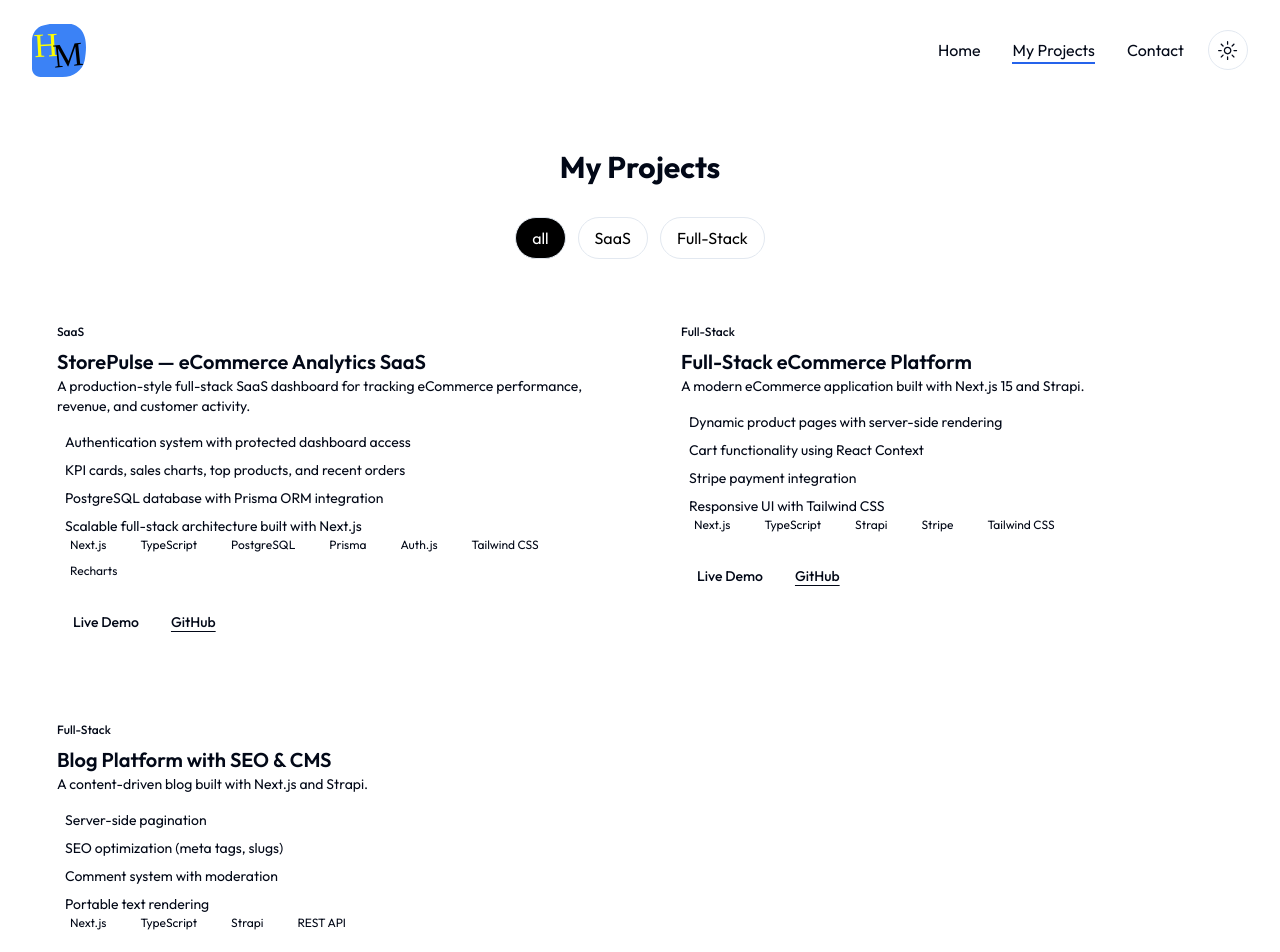
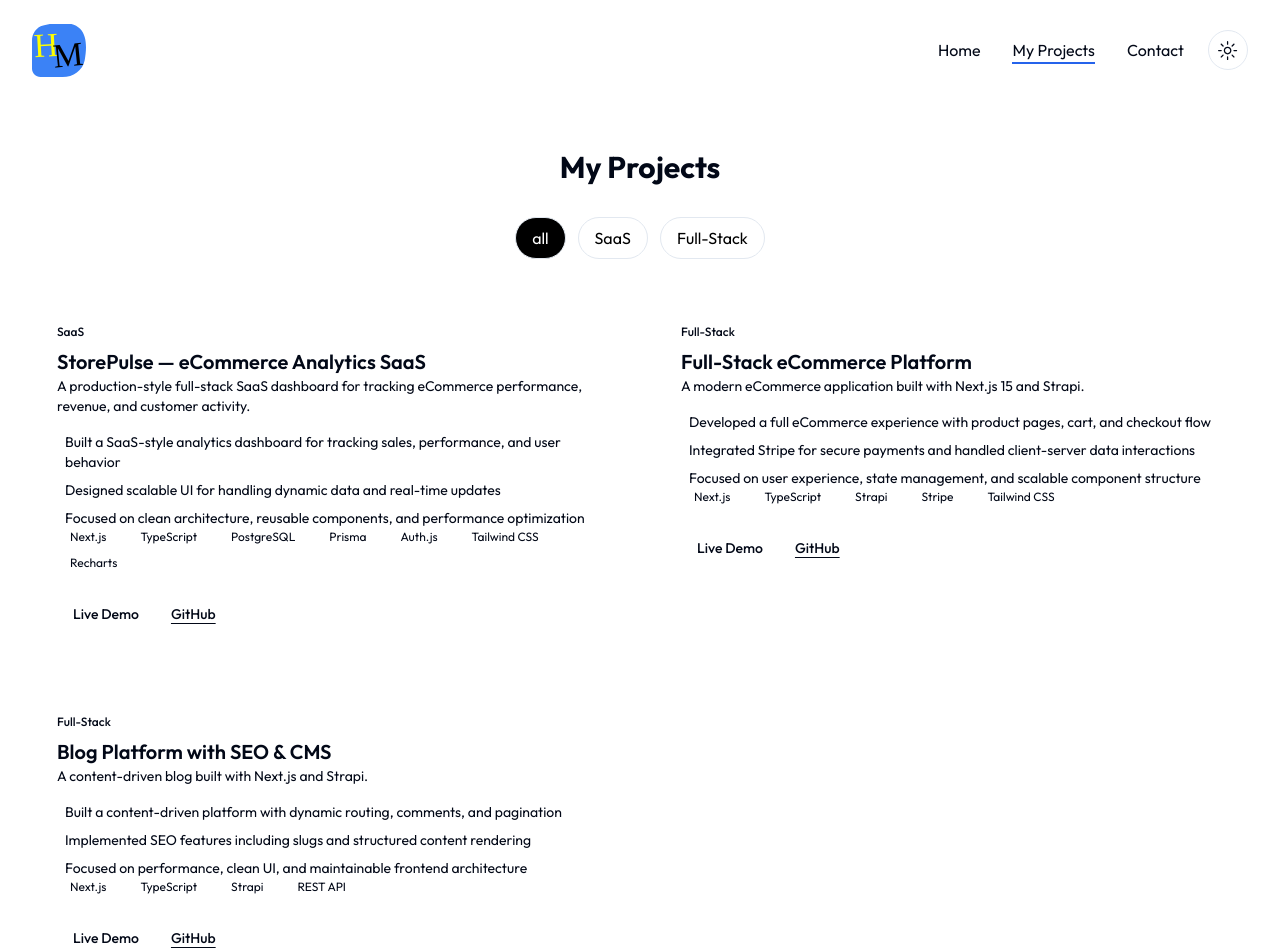
Before and after one commit to mariusherlea/marius-portfolio, a Next.js app: page /projects in a window 1280 px wide. Shown: the top 952 px of the page. Built offline with nearby package versions, Linux system fonts and the light colour scheme.

Commit message:
reform text

```diff
--- a/app/page.jsx
+++ b/app/page.jsx
@@ -9,9 +9,9 @@ export default function Home() {
   return (
     <main>
       <Hero />
+      <Work />
       <About />
       {/* <Services /> */}
-      <Work />
       <Reviews />
       {/* <Cta /> */}
     </main>
--- a/dataProvider/ProjectData.tsx
+++ b/dataProvider/ProjectData.tsx
@@ -23,10 +23,9 @@ const projectData: Project[] = [
   description:
     "A production-style full-stack SaaS dashboard for tracking eCommerce performance, revenue, and customer activity.",
   highlights: [
-    "Authentication system with protected dashboard access",
-    "KPI cards, sales charts, top products, and recent orders",
-    "PostgreSQL database with Prisma ORM integration",
-    "Scalable full-stack architecture built with Next.js"
+    "Built a SaaS-style analytics dashboard for tracking sales, performance, and user behavior",
+    "Designed scalable UI for handling dynamic data and real-time updates",
+    "Focused on clean architecture, reusable components, and performance optimization"
   ],
   tech: [
     "Next.js",
@@ -47,10 +46,9 @@ const projectData: Project[] = [
     description:
       "A modern eCommerce application built with Next.js 15 and Strapi.",
     highlights: [
-      "Dynamic product pages with server-side rendering",
-      "Cart functionality using React Context",
-      "Stripe payment integration",
-      "Responsive UI with Tailwind CSS",
+      "Developed a full eCommerce experience with product pages, cart, and checkout flow",
+      "Integrated Stripe for secure payments and handled client-server data interactions",
+      "Focused on user experience, state management, and scalable component structure",
     ],
     tech: ["Next.js", "TypeScript", "Strapi", "Stripe", "Tailwind CSS"],
     live: "https://ecommerce-frontend-zeta-liard.vercel.app/",
@@ -63,10 +61,9 @@ const projectData: Project[] = [
     description:
       "A content-driven blog built with Next.js and Strapi.",
     highlights: [
-      "Server-side pagination",
-      "SEO optimization (meta tags, slugs)",
-      "Comment system with moderation",
-      "Portable text rendering",
+      "Built a content-driven platform with dynamic routing, comments, and pagination",
+      "Implemented SEO features including slugs and structured content rendering",
+      "Focused on performance, clean UI, and maintainable frontend architecture",
     ],
     tech: ["Next.js", "TypeScript", "Strapi", "REST API"],
     live: "https://my-blog-frontend-lime.vercel.app/",
--- a/next.config.mjs
+++ b/next.config.mjs
@@ -1,4 +1,9 @@
 /** @type {import('next').NextConfig} */
-const nextConfig = {};
+const nextConfig = {
+  output: 'export',
+  images: {
+    unoptimized: true,
+  },
+};
 
 export default nextConfig;
```
